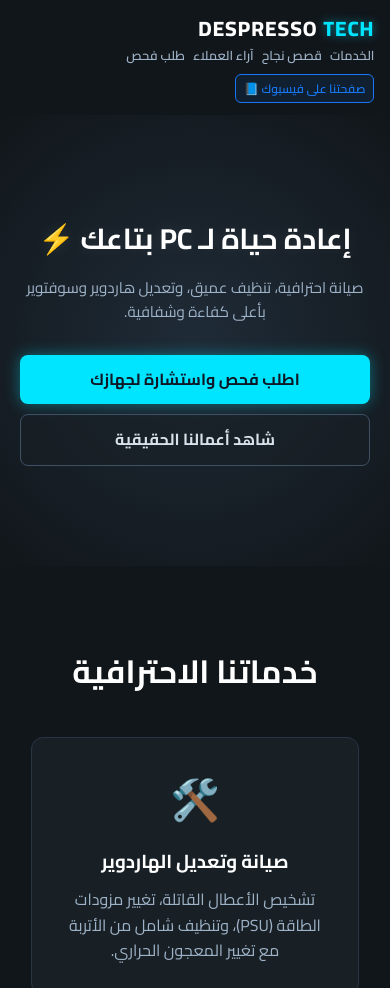
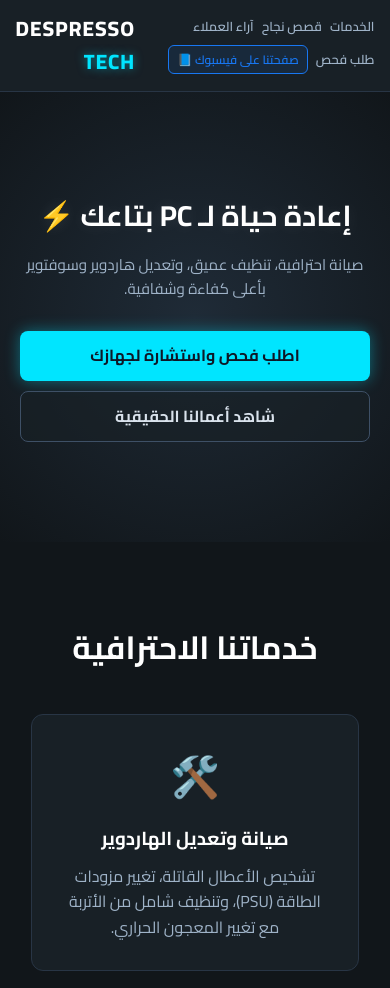
Before and after one commit to KerolosShokry/DespressoTech, a plain HTML site: page index.html in a window 390 px wide. Shown: the top 988 px of the page. Drawn offline with Linux system fonts and the light colour scheme.

Commit message:
Responsive

```diff
--- a/style.css
+++ b/style.css
@@ -11,10 +11,6 @@ body {
     line-height: 1.6;
 }
 
-تفضل التعديل المحدث لملف style.css؛ التعديل ده بيضمن إن الموقع يكون responsive ومظبوط على الموبايل، وفي نفس الوقت بيحافظ على مكان Despresso Tech على الشمال والروابط على اليمين على شاشات الموبايل والشاشات الكبيرة بنفس الترتيب:
-
-1. استبدل قسم الـ Navbar في ملف style.css بهذا الكود:
-CSS
 /* Navbar Fix */
 .navbar {
     display: flex;
```
